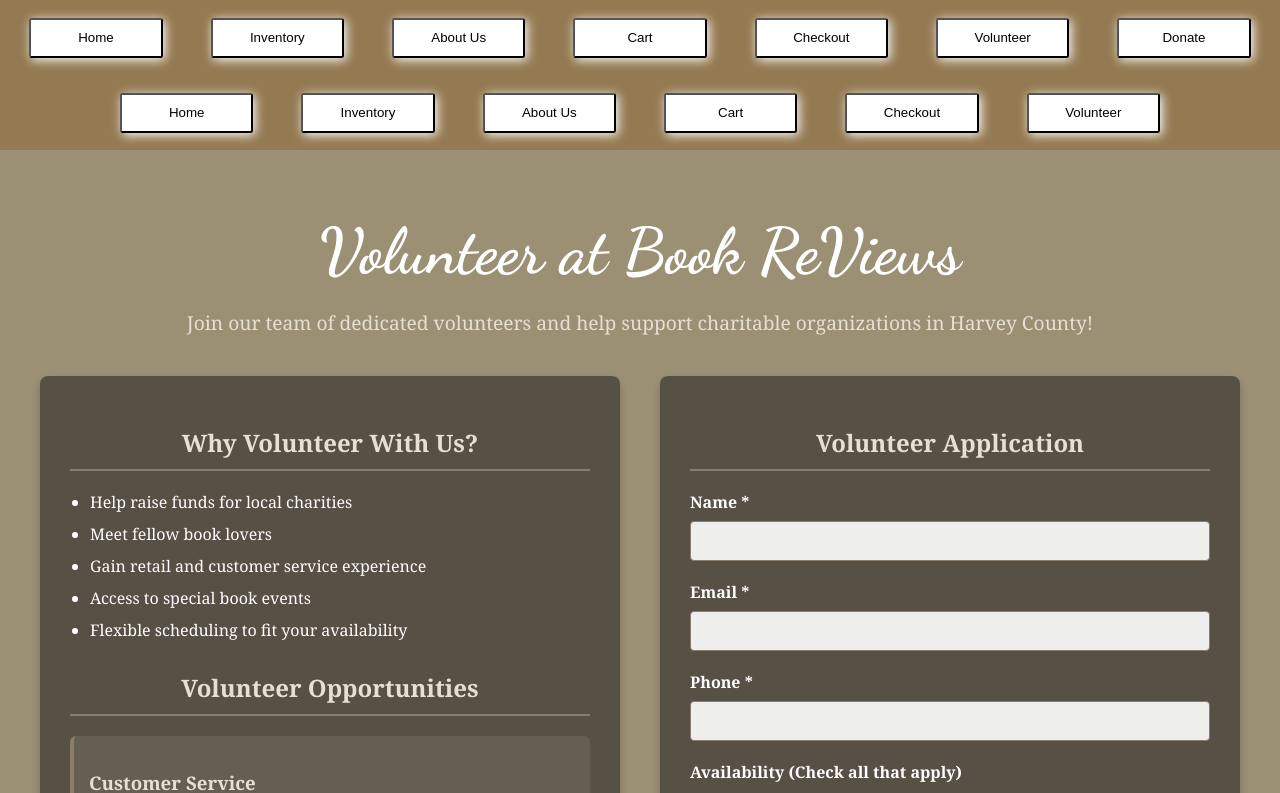
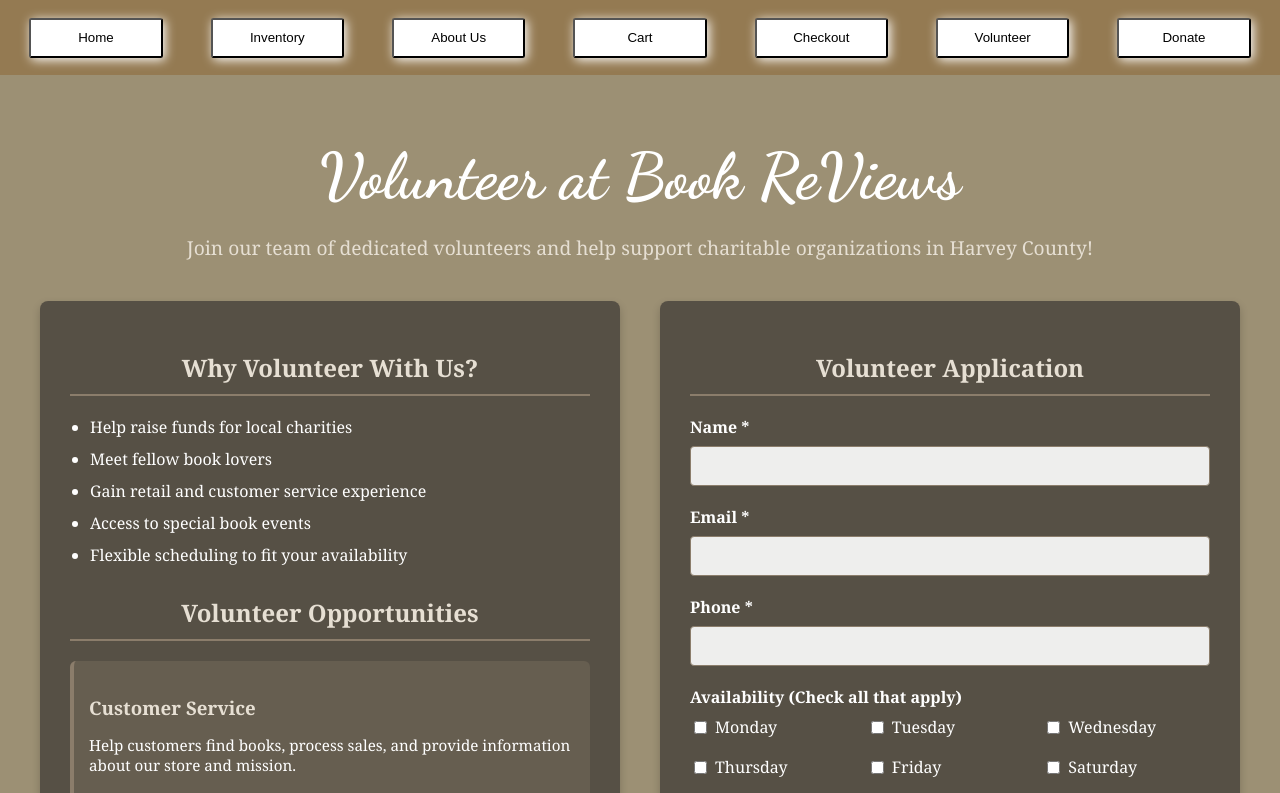
Before and after one commit to Caleb-Goodnite/bookreviewsks, a SvelteKit app: page /volunteer-sign-up in a window 1280 px wide. Shown: the top 793 px of the page. Built offline with nearby package versions, Linux system fonts and the light colour scheme.

Commit message:
Removed extra nav from volunteer page

```diff
--- a/src/routes/volunteer-sign-up/+page.svelte
+++ b/src/routes/volunteer-sign-up/+page.svelte
@@ -48,17 +48,6 @@
   </script>
 
   <title>Volunteer - Book ReViews</title>
-
-  <nav id="navcont">
-      <div class="btncont">
-      <a href="/"><button id="navbutton">Home</button></a>
-      <a href="/inventory"><button id="navbutton">Inventory</button></a>
-      <a href="/#about"><button id="navbutton">About Us</button></a>
-      <a href="/cart"><button id="navbutton">Cart</button></a>
-      <a href="/checkout"><button id="navbutton">Checkout</button></a>
-      <a href="/volunteer-sign-up"><button id="navbutton">Volunteer</button></a>
-      </div>
-  </nav>
 
   <div class="volunteer-container">
     <div class="volunteer-header">
```
